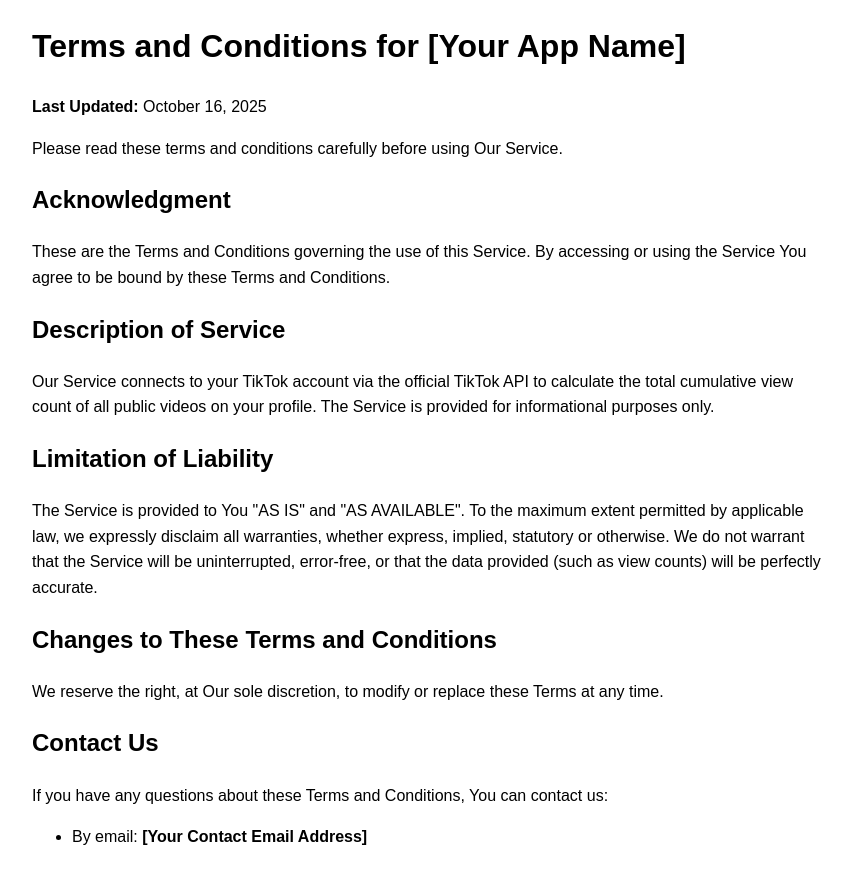
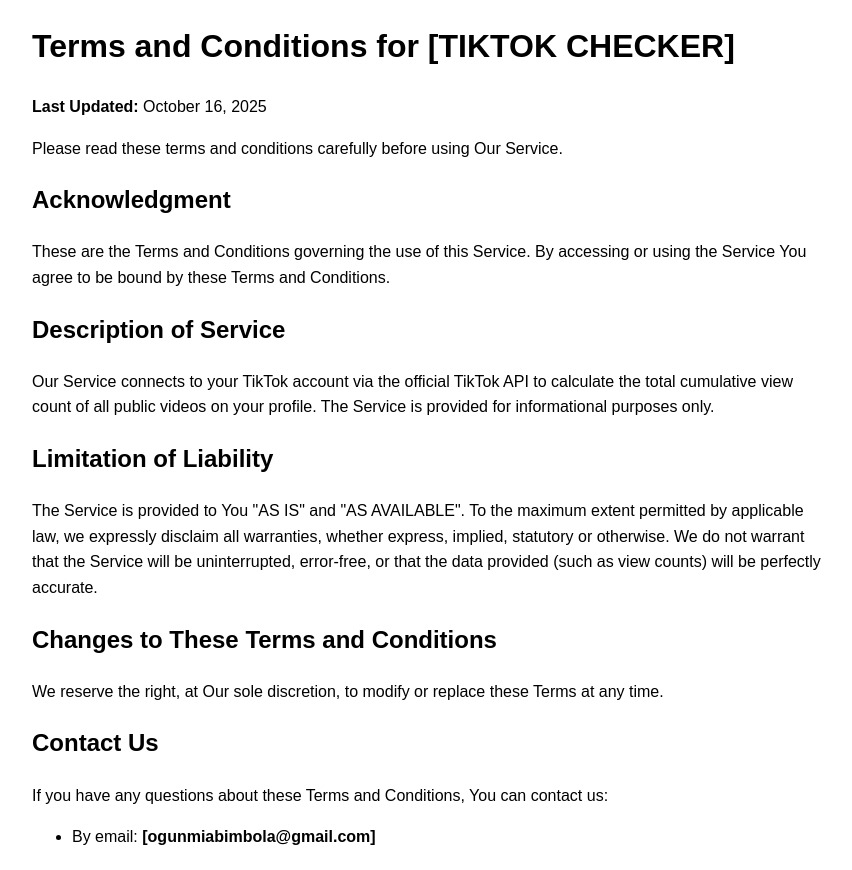
Before and after one commit to blossom-is-in/blossom-is-in.github.io, a plain HTML site: page terms.html in a window 1280 px wide. Shown: the whole page, without its empty margins (208-1060 px from the left). Drawn offline with Linux system fonts and the light colour scheme.

Commit message:
Update terms.html

```diff
--- a/terms.html
+++ b/terms.html
@@ -6,7 +6,7 @@
     <style>body { font-family: sans-serif; line-height: 1.6; max-width: 800px; margin: 20px auto; padding: 0 20px; }</style>
 </head>
 <body>
-    <h1>Terms and Conditions for [Your App Name]</h1>
+    <h1>Terms and Conditions for [TIKTOK CHECKER]</h1>
     <p><strong>Last Updated:</strong> October 16, 2025</p>
 
     <p>Please read these terms and conditions carefully before using Our Service.</p>
@@ -26,7 +26,7 @@
     <h2>Contact Us</h2>
     <p>If you have any questions about these Terms and Conditions, You can contact us:</p>
     <ul>
-        <li>By email: <strong>[Your Contact Email Address]</strong></li>
+        <li>By email: <strong>[ogunmiabimbola@gmail.com]</strong></li>
     </ul>
 </body>
 </html>
```
